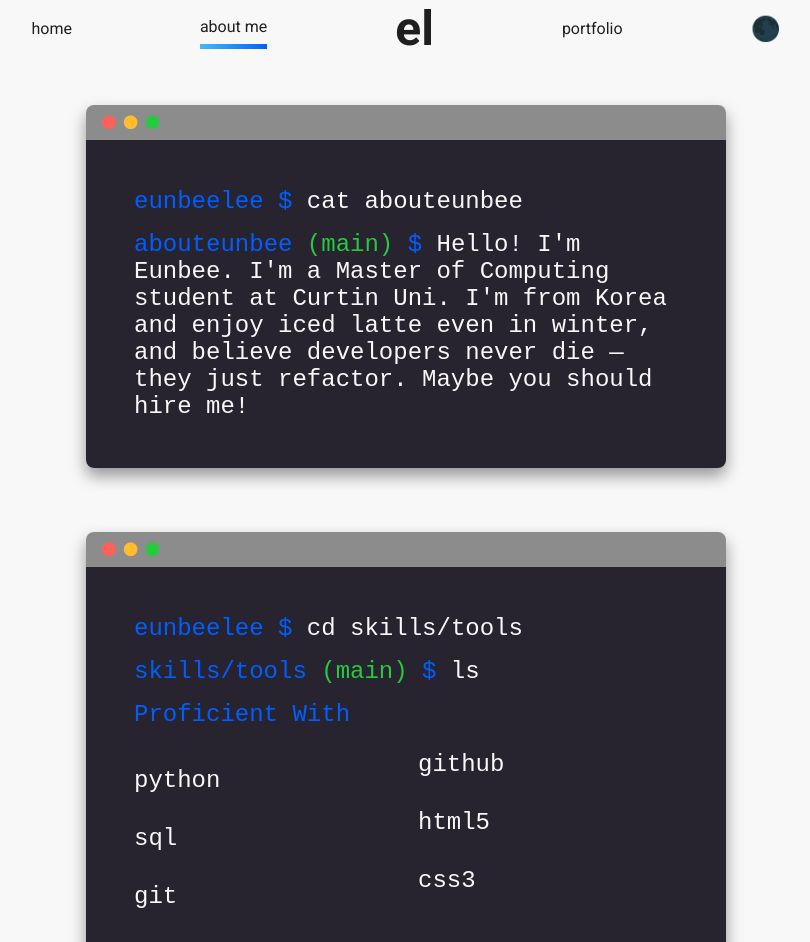
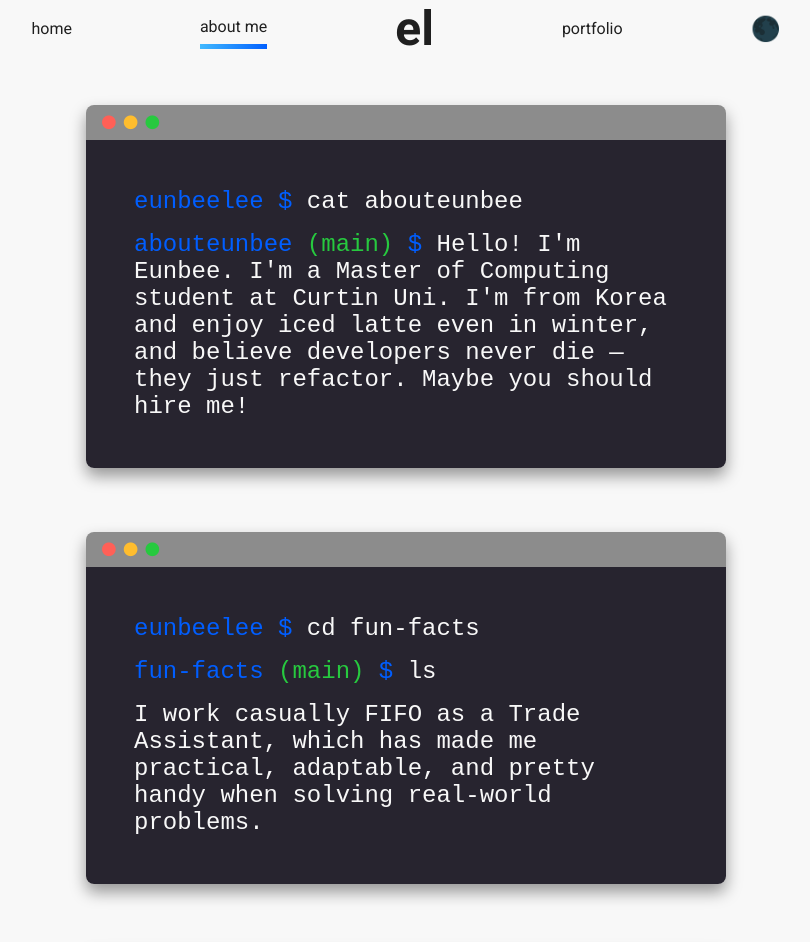
Before and after one commit to unbee-lee/portfolio, a React (Create React App) app: page /about in a window 1280 px wide. Shown: the top 942 px of the page, without its empty margins (234-1044 px from the left). Built offline with nearby package versions, Linux system fonts and the light colour scheme; the HTML template or start-up script is replaced by a standard one.

Commit message:
Add about page fun facts

```diff
--- a/src/components/about/About.js
+++ b/src/components/about/About.js
@@ -36,6 +36,20 @@ export default function About({innerRef}) {
         </>;
     }
 
+    function funFactsText() {
+        return <>
+            <p><span style={{color: info.baseColor}}>{firstName}{info.lastName.toLowerCase()} $</span> cd fun-facts
+            </p>
+            <p><span style={{color: info.baseColor}}>fun-facts <span
+                className={Style.green}>(main)</span> $</span> ls</p>
+            <ul>
+                {info.funFacts.map((fact, index) => (
+                    <li key={index}>{fact}</li>
+                ))}
+            </ul>
+        </>;
+    }
+
     function miscText() {
         return <>
             <p><span style={{color: info.baseColor}}>{firstName}{info.lastName.toLowerCase()} $</span> cd
@@ -53,6 +67,7 @@ export default function About({innerRef}) {
     return (
         <Box ref={innerRef} display={'flex'} flexDirection={'column'} alignItems={'center'} mt={'3rem'} id={'about'}>
             <Terminal text={aboutMeText()}/>
+            <Terminal text={funFactsText()}/>
             <Terminal text={skillsText()}/>
             <Terminal text={miscText()}/>
         </Box>
--- a/src/info/Info.js
+++ b/src/info/Info.js
@@ -68,6 +68,9 @@ export const info = {
 
     ],
     bio: "Hello! I'm Eunbee. I'm a Master of Computing student at Curtin Uni. I'm from Korea and enjoy iced latte even in winter, and believe developers never die — they just refactor. Maybe you should hire me!",
+    funFacts: [
+        "I work casually FIFO as a Trade Assistant, which has made me practical, adaptable, and pretty handy when solving real-world problems."
+    ],
     skills:
         {
             proficientWith: ['python', 'sql', 'git', 'github', 'html5', 'css3'],
```
